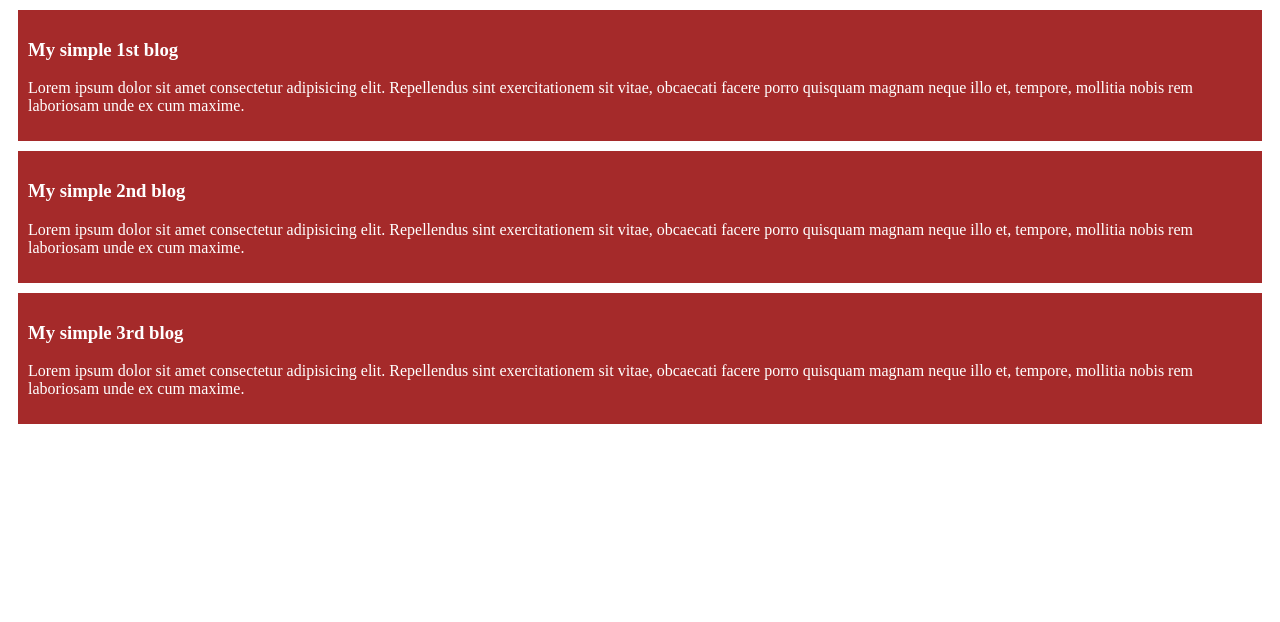
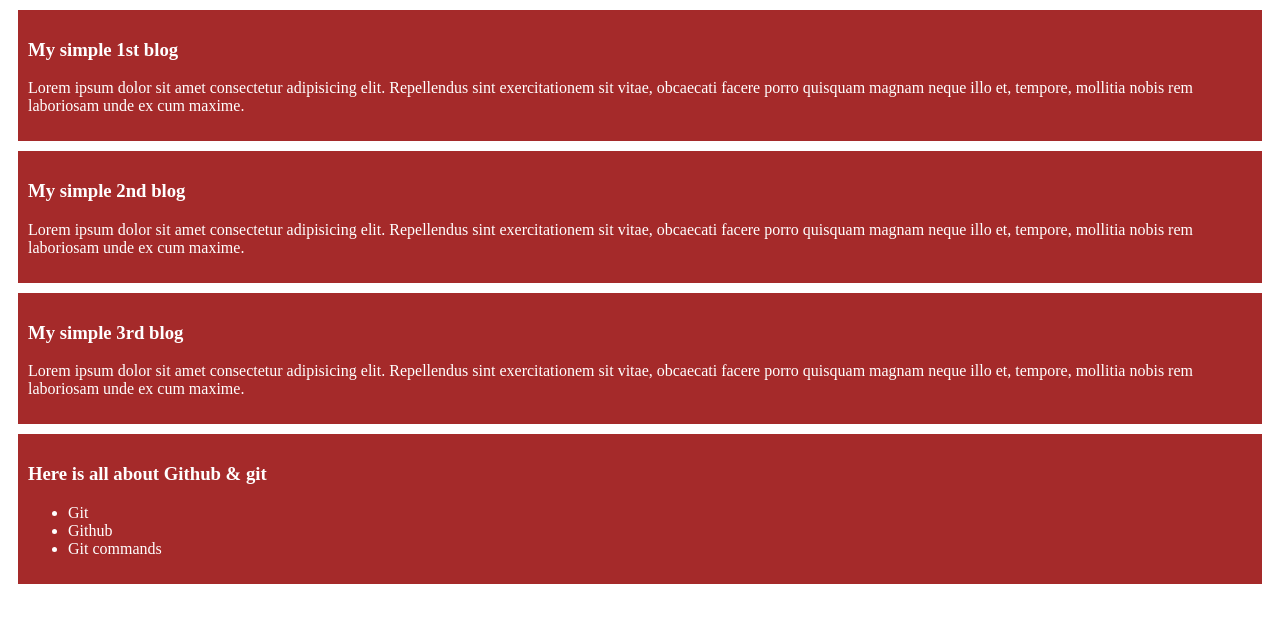
Before and after one commit to Sushanta-Deb/my-first-website, a plain HTML site: page index.html in a window 1280 px wide. Drawn offline with Linux system fonts and the light colour scheme.

Commit message:
third commit

```diff
--- a/index.html
+++ b/index.html
@@ -19,6 +19,14 @@
         <h3>My simple 3rd blog</h3>
         <p>Lorem ipsum dolor sit amet consectetur adipisicing elit. Repellendus sint exercitationem sit vitae, obcaecati facere porro quisquam magnam neque illo et, tempore, mollitia nobis rem laboriosam unde ex cum maxime.</p>
     </div>
+    <div>
+        <h3>Here is all about Github & git</h3>
+        <ul>
+            <li>Git</li>
+            <li>Github</li>
+            <li>Git commands</li>
+        </ul>
+    </div>
 
 </body>
 </html>
```
